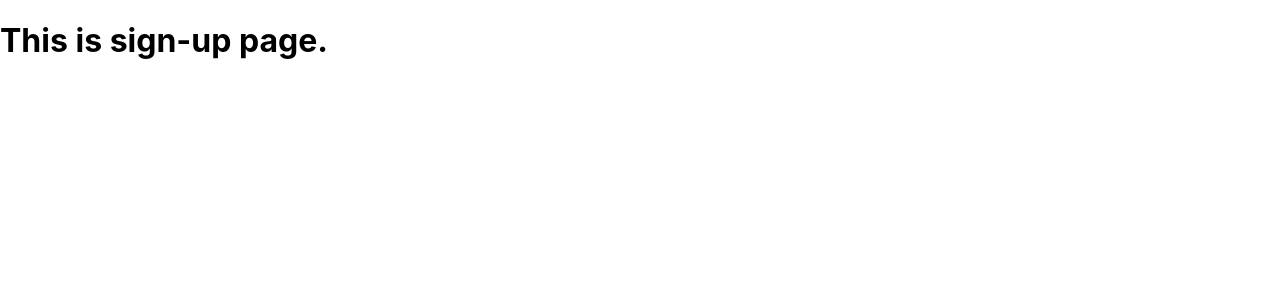
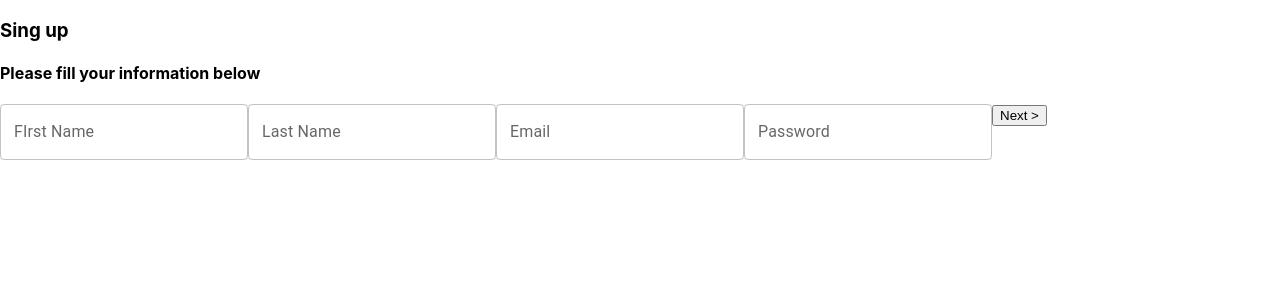
Before and after one commit to kashyapshukla/Auto_grading, a React (Create React App) app in the folder frontend/: page / in a window 1280 px wide. Both pictures are taken after a click on the element "Student Sign-Up". Shown: the top 300 px of the page. Built offline with nearby package versions, Linux system fonts and the light colour scheme.

Commit message:
new commit

```diff
--- a/frontend/src/components/login_and_signup/login.js
+++ b/frontend/src/components/login_and_signup/login.js
@@ -1,19 +1,117 @@
 import React, { useState } from 'react';
 
-import { useNavigate } from 'react-router-dom';
+
+
+import { useNavigate} from 'react-router-dom';
+import TextField from '@mui/material/TextField';
+import Box from '@mui/material/Box';
 
 
 export function LoginStudent(){
 
+
+  const [state, setState] = useState({
+    email: '',
+    password: '',
+    isLoggedIn: false,
+    userId: '0',
+  });
+  // const nv = useNavigate();
+
+  const handleSubmit = (e) => {
+    e.preventDefault();
+    const { email, password } = state;
+    console.log(email,password)
+
+    fetch('http://localhost:5003/login-user', {
+      method: 'POST',
+      crossDomain: true,
+      headers: {
+        'Content-Type': 'application/json',
+        Accept: 'application/json',
+        'Access-Control-Allow-Origin': '*',
+      },
+      body: JSON.stringify({
+        email,
+        password,
+      }),
+    })
+      .then((res) => res.json())
+      .then((data) => {
+        if (data.status === 'ok') {
+
+          setState({ ...state, isLoggedIn: true, userId: data.data._id });
+          // nv(`/users_edit_or_new/${data.data._id}`);
+        }
+      });
+  };
+
+
+
+
+
+
     return(
 
-       <>
-       <div>
-        <h1>
-            This is Login page.
 
-        </h1>
-       </div>
-     </>
+      <div className='container'>
+      <div className='col1'>
+
+
+
+
+        <form onSubmit={handleSubmit} className='form'>
+
+        <h3 className='login'>Log In</h3>
+        <h4 className='line2'>Please fill your information below </h4>
+
+
+        <Box
+
+
+    >
+
+        <TextField
+
+
+          id="outlined-helperText"
+          label="Email"
+          defaultValue=""
+
+          onChange={(e) => setState({ ...state, email: e.target.value })}
+        />
+
+        <TextField
+          id="outlined-password-input"
+          label="Password"
+          type="password"
+          autoComplete="current-password"
+          onChange={(e) => setState({ ...state, password: e.target.value })}
+
+        />
+
+          <button type='submit' className='b11'>
+            Next &gt;
+          </button>
+
+        </Box>
+
+
+
+
+
+
+        <div className='b22'>
+
+        </div>
+
+        </form>
+      </div>
+
+
+
+
+    </div>
+
     );
 }
--- a/frontend/src/components/login_and_signup/signup.js
+++ b/frontend/src/components/login_and_signup/signup.js
@@ -1,33 +1,139 @@
 import React, { useState } from 'react';
 
 import { useNavigate } from 'react-router-dom';
+import TextField from '@mui/material/TextField';
+import Box from '@mui/material/Box';
 
 
 export function SignupStudent(){
 
-    const [fname, setfname]= useState("");
-    const [lname, setlname]=useState("");
-    const [email, setemail]=useState("");
-    const [password, setpassword]=useState("");
 
+    const [state, setState] = useState({
+        fname:'',
+        lname:'',
+        email: '',
+        password: '',
+        isLoggedIn: false,
 
-    const handleSubmit =  () => {
+      });
+      // const nv = useNavigate();
+
+      const handleSubmit = (e) => {
+        e.preventDefault();
+        const {fname,lname, email, password } = state;
+        console.log(email,password)
+
+        fetch('http://localhost:5003/login-user', {
+          method: 'POST',
+          crossDomain: true,
+          headers: {
+            'Content-Type': 'application/json',
+            Accept: 'application/json',
+            'Access-Control-Allow-Origin': '*',
+          },
+          body: JSON.stringify({
+            fname,
+            lname,
+            email,
+            password,
+          }),
+        })
+          .then((res) => res.json())
+          .then((data) => {
+            if (data.status === 'ok') {
+
+              setState({ ...state, isLoggedIn: true, userId: data.data._id });
+              // nv(`/users_edit_or_new/${data.data._id}`);
+            }
+          });
+      };
 
 
 
-    }
-
-    return(
-
-       <>
-       <div>
-        <h1>
-            This is sign-up page.
 
 
 
-        </h1>
-       </div>
-     </>
-    );
+        return(
+
+
+          <div className='container'>
+          <div className='col1'>
+
+
+
+
+            <form onSubmit={handleSubmit} className='form'>
+
+            <h3 className='login'>Sing up</h3>
+            <h4 className='line2'>Please fill your information below </h4>
+
+
+            <Box
+
+
+        >
+             <TextField
+
+
+             id="outlined-helperText"
+             label="FIrst Name"
+             defaultValue=""
+
+             onChange={(e) => setState({ ...state, fname: e.target.value })}
+           />
+
+    <TextField
+
+
+             id="outlined-helperText"
+             label="Last Name"
+             defaultValue=""
+
+             onChange={(e) => setState({ ...state, lname: e.target.value })}
+           />
+            <TextField
+
+
+              id="outlined-helperText"
+              label="Email"
+              defaultValue=""
+
+              onChange={(e) => setState({ ...state, email: e.target.value })}
+            />
+
+            <TextField
+              id="outlined-password-input"
+              label="Password"
+              type="password"
+              autoComplete="current-password"
+              onChange={(e) => setState({ ...state, password: e.target.value })}
+
+            />
+
+              <button type='submit' className='b11'>
+                Next &gt;
+              </button>
+
+            </Box>
+
+
+
+
+
+
+            <div className='b22'>
+
+            </div>
+
+            </form>
+          </div>
+
+
+
+
+        </div>
+        );
+
+
+
 }
```
Also changed, not shown: frontend/package.json (+7 -1 lines), 1 other file (tests, documents, lock files or other folders).
